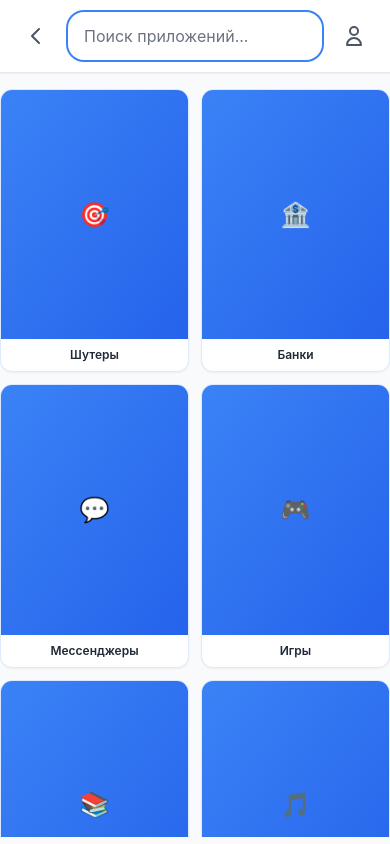
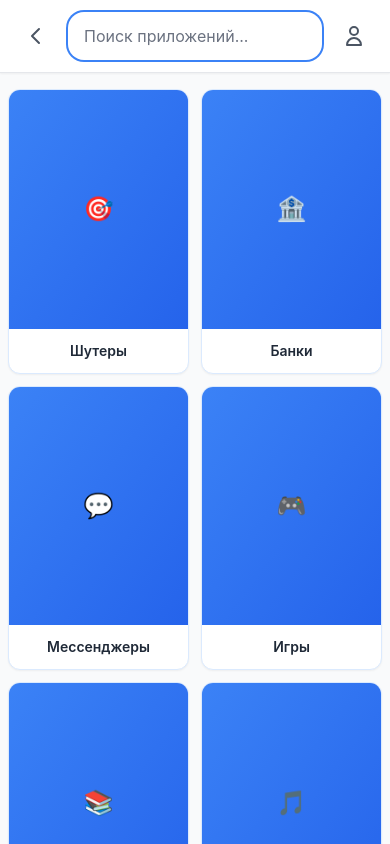
Before and after one commit to Treeesk/HIH-Yadebi, a Vue app in the folder frontend/: page /search in a window 390 px wide. Built offline with nearby package versions, Linux system fonts and the light colour scheme.

Commit message:
Fix search page

```diff
--- a/frontend/src/App.vue
+++ b/frontend/src/App.vue
@@ -3,42 +3,53 @@
 </template>
 
 <style>
-/* ГЛОБАЛЬНЫЕ СТИЛИ ДЛЯ УДАЛЕНИЯ ОТСТУПОВ */
-html, body {
+/* ПОЛНЫЙ ФИКС ДЛЯ ВСЕГО ЭКРАНА */
+* {
+  margin: 0;
+  padding: 0;
+  box-sizing: border-box;
+}
+
+/* УБИРАЕМ СКРОЛЛБАРЫ НАВСЕГДА */
+html {
+  overflow: hidden !important; /* Убираем скролл у html */
+  width: 100% !important;
+  height: 100% !important;
+  background: #f9fafb !important;
+}
+
+body {
   margin: 0 !important;
   padding: 0 !important;
-  width: 100% !important;
-  overflow-x: hidden !important;
+  width: 100vw !important; /* 100% ширины viewport */
+  height: 100vh !important; /* 100% высоты viewport */
+  overflow: auto !important; /* Разрешаем скролл только у body */
+  background: #f9fafb !important;
+
+  /* Убираем скроллбары */
+  scrollbar-width: none !important; /* Firefox */
+  -ms-overflow-style: none !important; /* IE 10+ */
+}
+
+body::-webkit-scrollbar {
+  display: none !important; /* Chrome, Safari, Edge */
 }
 
 #app {
   margin: 0 !important;
   padding: 0 !important;
-  width: 100% !important;
+  width: 100vw !important;
+  min-height: 100vh !important;
+  background: #f9fafb !important;
 }
 
-/* Для мобильных - УБИРАЕМ ВСЕ ОТСТУПЫ */
+/* Для мобильных */
 @media (max-width: 767px) {
   body {
     -webkit-text-size-adjust: 100%;
     -webkit-tap-highlight-color: transparent;
-    margin: 0 !important;
-    padding: 0 !important;
-  }
-
-  #app {
-    margin: 0 !important;
-    padding: 0 !important;
     width: 100% !important;
-  }
-
-  /* Принудительно убираем отступы у всех контейнеров */
-  .container, [class*="container"] {
-    max-width: 100% !important;
-    padding-left: 0 !important;
-    padding-right: 0 !important;
-    margin-left: 0 !important;
-    margin-right: 0 !important;
+    height: 100% !important;
   }
 }
 </style>
--- a/frontend/src/Pages/Search.vue
+++ b/frontend/src/Pages/Search.vue
@@ -10,13 +10,12 @@
     </div>
 
     <!-- Результаты поиска -->
-    <div v-else-if="slotProps.searchResults.length > 0" class="pt-4 pb-8">
-      <h2 class="text-lg font-semibold text-gray-800 mb-4">
+    <div v-else-if="slotProps.searchResults.length > 0" :class="slotProps.isMobile ? 'pt-4 pb-8' : 'py-8'">
+      <h2 class="text-lg font-semibold text-gray-800 mb-4" :class="slotProps.isMobile ? 'px-4' : ''">
         Результаты поиска: "{{ slotProps.searchQuery }}"
       </h2>
 
-      <!-- Адаптивная сетка для результатов -->
-      <div :class="slotProps.isMobile ? 'grid grid-cols-2 gap-3' : 'grid grid-cols-2 md:grid-cols-3 lg:grid-cols-4 xl:grid-cols-5 gap-4'">
+      <div :class="slotProps.isMobile ? 'grid grid-cols-2 gap-3 px-2' : 'grid grid-cols-2 md:grid-cols-3 lg:grid-cols-4 xl:grid-cols-6 gap-4'">
         <div
             v-for="app in slotProps.searchResults"
             :key="app.app_id"
@@ -26,26 +25,23 @@
             <span class="text-blue-600 text-sm font-medium">APP</span>
           </div>
           <h3 class="font-semibold text-gray-800 text-sm truncate">{{ app.title }}</h3>
-          <p class="text-xs text-gray-500 mt-1 truncate">{{ app.developer }}</p>
         </div>
       </div>
     </div>
 
-    <!-- Категории (когда нет поиска) -->
-    <div v-else class="pt-4 pb-8">
-      <!-- Desktop версия - много колонок -->
-      <div v-if="!slotProps.isMobile" class="grid grid-cols-3 md:grid-cols-4 lg:grid-cols-5 xl:grid-cols-6 gap-4">
+    <!-- Категории (когда нет поиска) - РАСТЯНУТЫ НА ВЕСЬ ЭКРАН -->
+    <div v-else :class="slotProps.isMobile ? 'pt-4 pb-8' : 'py-8'">
+      <!-- Desktop версия - МНОГО КОЛОНОК -->
+      <div v-if="!slotProps.isMobile" class="grid grid-cols-3 md:grid-cols-4 lg:grid-cols-5 xl:grid-cols-6 2xl:grid-cols-7 gap-4">
         <div
             v-for="category in slotProps.categories"
             :key="category.category_id"
             class="bg-white rounded-xl shadow-sm overflow-hidden hover:shadow-md transition-all cursor-pointer border border-blue-100"
             @click="selectCategory(category)"
         >
-          <!-- Квадратный прямоугольник для десктопа -->
           <div class="aspect-square bg-gradient-to-br from-blue-500 to-blue-600 flex items-center justify-center">
             <span class="text-white text-2xl">{{ getCategoryEmoji(category.category_title) }}</span>
           </div>
-          <!-- Подпись категории -->
           <div class="p-3">
             <h3 class="font-semibold text-gray-800 text-center text-sm truncate">
               {{ category.category_title }}
@@ -54,21 +50,19 @@
         </div>
       </div>
 
-      <!-- Mobile версия - 2 колонки -->
-      <div v-else class="grid grid-cols-2 gap-3">
+      <!-- Mobile версия - 2 колонки на ВСЮ ШИРИНУ -->
+      <div v-else class="grid grid-cols-2 gap-3 px-2">
         <div
             v-for="category in slotProps.categories"
             :key="category.category_id"
             class="bg-white rounded-xl shadow-sm overflow-hidden hover:shadow-md transition-all cursor-pointer border border-blue-100"
             @click="selectCategory(category)"
         >
-          <!-- Высокий прямоугольник для мобильных -->
           <div class="aspect-[3/4] bg-gradient-to-br from-blue-500 to-blue-600 flex items-center justify-center">
             <span class="text-white text-2xl">{{ getCategoryEmoji(category.category_title) }}</span>
           </div>
-          <!-- Подпись категории -->
-          <div class="p-2">
-            <h3 class="font-semibold text-gray-800 text-center text-xs truncate">
+          <div class="p-3">
+            <h3 class="font-semibold text-gray-800 text-center text-sm truncate">
               {{ category.category_title }}
             </h3>
           </div>
@@ -80,10 +74,10 @@
     <div
         v-if="!slotProps.isLoading && slotProps.searchQuery && slotProps.searchResults.length === 0"
         class="text-center py-12"
+        :class="slotProps.isMobile ? 'px-4' : ''"
     >
       <div class="text-gray-400 text-4xl mb-3">🔍</div>
       <h3 class="text-gray-600 font-semibold text-lg mb-2">Ничего не найдено</h3>
-      <p class="text-gray-500">Попробуйте изменить запрос поиска</p>
     </div>
   </SearchLayout>
 </template>
@@ -137,13 +131,3 @@ export default {
   }
 }
 </script>
-
-<style scoped>
-/* Убираем горизонтальные отступы на мобильных */
-@media (max-width: 767px) {
-  :deep(.container) {
-    padding-left: 0;
-    padding-right: 0;
-  }
-}
-</style>
--- a/frontend/src/components/Layout/SearchLayout.vue
+++ b/frontend/src/components/Layout/SearchLayout.vue
@@ -1,14 +1,13 @@
 <template>
-  <div class="search-layout min-h-screen bg-gray-50">
+  <div class="search-layout">
     <!-- Хедер с поиском -->
-    <header class="bg-white shadow-sm border-b border-gray-200">
+    <header class="bg-white shadow-sm border-b border-gray-200 sticky top-0 z-50">
       <div class="w-full px-4 py-3">
         <div class="flex items-center gap-3">
           <!-- Кнопка назад -->
           <button
               @click="goBack"
-              class="flex-shrink-0 w-10 h-10 flex items-center justify-center rounded-full hover:bg-gray-100 transition-colors active:bg-gray-200"
-              aria-label="Назад"
+              class="flex-shrink-0 w-10 h-10 flex items-center justify-center rounded-full hover:bg-gray-100 transition-colors"
           >
             <svg class="w-6 h-6 text-gray-600" fill="none" stroke="currentColor" viewBox="0 0 24 24">
               <path stroke-linecap="round" stroke-linejoin="round" stroke-width="2" d="M15 19l-7-7 7-7"/>
@@ -23,14 +22,13 @@
                 @keyup.enter="performSearch"
                 type="text"
                 placeholder="Поиск приложений..."
-                class="w-full px-4 py-3 bg-gray-100 rounded-2xl border-0 focus:ring-2 focus:ring-blue-500 focus:bg-white transition-colors outline-none text-gray-800 placeholder-gray-500"
+                class="w-full px-4 py-3 bg-gray-100 rounded-2xl border-0 focus:ring-2 focus:ring-blue-500 focus:bg-white transition-colors outline-none"
             >
 
-            <!-- Кнопка очистки -->
             <button
                 v-if="searchQuery"
                 @click="clearSearch"
-                class="absolute right-3 top-1/2 transform -translate-y-1/2 text-gray-400 hover:text-gray-600 transition-colors"
+                class="absolute right-3 top-1/2 transform -translate-y-1/2 text-gray-400 hover:text-gray-600"
             >
               <svg class="w-5 h-5" fill="none" stroke="currentColor" viewBox="0 0 24 24">
                 <path stroke-linecap="round" stroke-linejoin="round" stroke-width="2" d="M6 18L18 6M6 6l12 12"/>
@@ -38,11 +36,9 @@
             </button>
           </div>
 
-          <!-- Иконка пользователя -->
           <button
               @click="goToProfile"
-              class="flex-shrink-0 w-10 h-10 flex items-center justify-center rounded-full hover:bg-gray-100 transition-colors active:bg-gray-200"
-              aria-label="Профиль"
+              class="flex-shrink-0 w-10 h-10 flex items-center justify-center rounded-full hover:bg-gray-100 transition-colors"
           >
             <svg class="w-6 h-6 text-gray-600" fill="none" stroke="currentColor" viewBox="0 0 24 24">
               <path stroke-linecap="round" stroke-linejoin="round" stroke-width="2" d="M16 7a4 4 0 11-8 0 4 4 0 018 0zM12 14a7 7 0 00-7 7h14a7 7 0 00-7-7z"/>
@@ -52,9 +48,9 @@
       </div>
     </header>
 
-    <!-- Основной контент -->
-    <main class="w-full h-[calc(100vh-80px)] overflow-y-auto">
-      <div :class="isMobile ? 'w-full' : 'container mx-auto px-4'">
+    <!-- Основной контент на ВЕСЬ ЭКРАН -->
+    <main class="main-content">
+      <div :class="isMobile ? 'w-full' : 'w-full max-w-7xl mx-auto px-4'">
         <slot
             :search-query="searchQuery"
             :is-loading="isLoading"
@@ -103,111 +99,52 @@ export default {
     }
   },
   mounted() {
-    // Определяем тип устройства
-    this.isMobile = this.checkIsMobile()
-
-    // Фокус на поле ввода на мобильных устройствах
+    this.isMobile = window.innerWidth < 768
     if (this.isMobile && this.$refs.searchInput) {
-      setTimeout(() => {
-        this.$refs.searchInput.focus()
-        setTimeout(() => {
-          this.$refs.searchInput.focus()
-        }, 100)
-      }, 300)
+      setTimeout(() => this.$refs.searchInput?.focus(), 300)
     }
   },
   methods: {
-    checkIsMobile() {
-      return /Android|webOS|iPhone|iPad|iPod|BlackBerry|IEMobile|Opera Mini/i.test(navigator.userAgent) ||
-          window.innerWidth < 768
-    },
-
-    goBack() {
-      this.$router.push('/')
-    },
-
-    goToProfile() {
-      alert('Переход в профиль пользователя')
-    },
-
+    goBack() { this.$router.push('/') },
+    goToProfile() { alert('Профиль') },
     performSearch() {
       if (!this.searchQuery.trim()) {
         this.clearSearch()
         return
       }
-
       this.isLoading = true
-
       setTimeout(() => {
         this.searchResults = [
           { app_id: 1, title: `${this.searchQuery} Game`, developer: "Game Studio", category: "Игры" },
           { app_id: 2, title: `${this.searchQuery} App`, developer: "App Corp", category: "Утилиты" },
-          { app_id: 3, title: `${this.searchQuery} Tool`, developer: "Tool Inc", category: "Инструменты" },
-          { app_id: 4, title: `${this.searchQuery} Messenger`, developer: "Message Corp", category: "Мессенджеры" },
-          { app_id: 5, title: `${this.searchQuery} Bank`, developer: "Bank Inc", category: "Банки" },
-          { app_id: 6, title: `${this.searchQuery} Music`, developer: "Music Corp", category: "Музыка" }
         ]
         this.isLoading = false
-
-        this.$emit('search-completed', {
-          query: this.searchQuery,
-          results: this.searchResults
-        })
       }, 500)
     },
-
-    clearSearch() {
-      this.searchQuery = ''
-      this.searchResults = []
-      this.$emit('search-cleared')
-    }
-  },
-  watch: {
-    searchQuery(newQuery) {
-      if (!newQuery.trim()) {
-        this.clearSearch()
-      }
-    }
-  },
-  emits: ['search-completed', 'search-cleared']
+    clearSearch() { this.searchQuery = ''; this.searchResults = [] }
+  }
 }
 </script>
 
 <style scoped>
 .search-layout {
+  width: 100vw;
   min-height: 100vh;
+  background: #f9fafb;
+  display: flex;
+  flex-direction: column;
 }
 
-/* Убираем ВСЕ отступы на мобильных */
+.main-content {
+  flex: 1;
+  width: 100%;
+  /* НЕТ overflow - скроллит body */
+}
+
+/* Для мобильных - растягиваем на всю ширину */
 @media (max-width: 767px) {
   .search-layout {
-    padding-left: 0 !important;
-    padding-right: 0 !important;
-    margin-left: 0 !important;
-    margin-right: 0 !important;
-  }
-
-  main {
-    padding-left: 0 !important;
-    padding-right: 0 !important;
+    width: 100%;
   }
 }
-
-.h-\[calc\(100vh-80px\)\]::-webkit-scrollbar {
-  width: 4px;
-}
-
-.h-\[calc\(100vh-80px\)\]::-webkit-scrollbar-track {
-  background: #f1f5f9;
-  border-radius: 2px;
-}
-
-.h-\[calc\(100vh-80px\)\]::-webkit-scrollbar-thumb {
-  background: #cbd5e1;
-  border-radius: 2px;
-}
-
-.h-\[calc\(100vh-80px\)\]::-webkit-scrollbar-thumb:hover {
-  background: #94a3b8;
-}
 </style>
```
